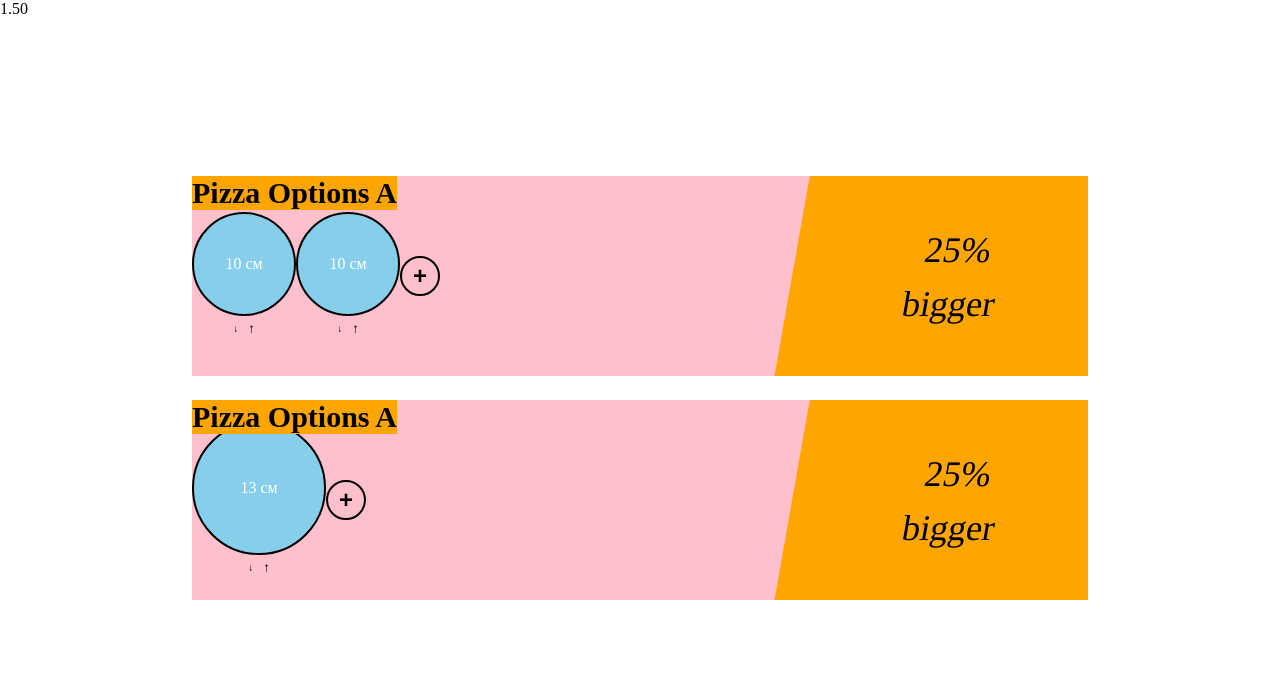
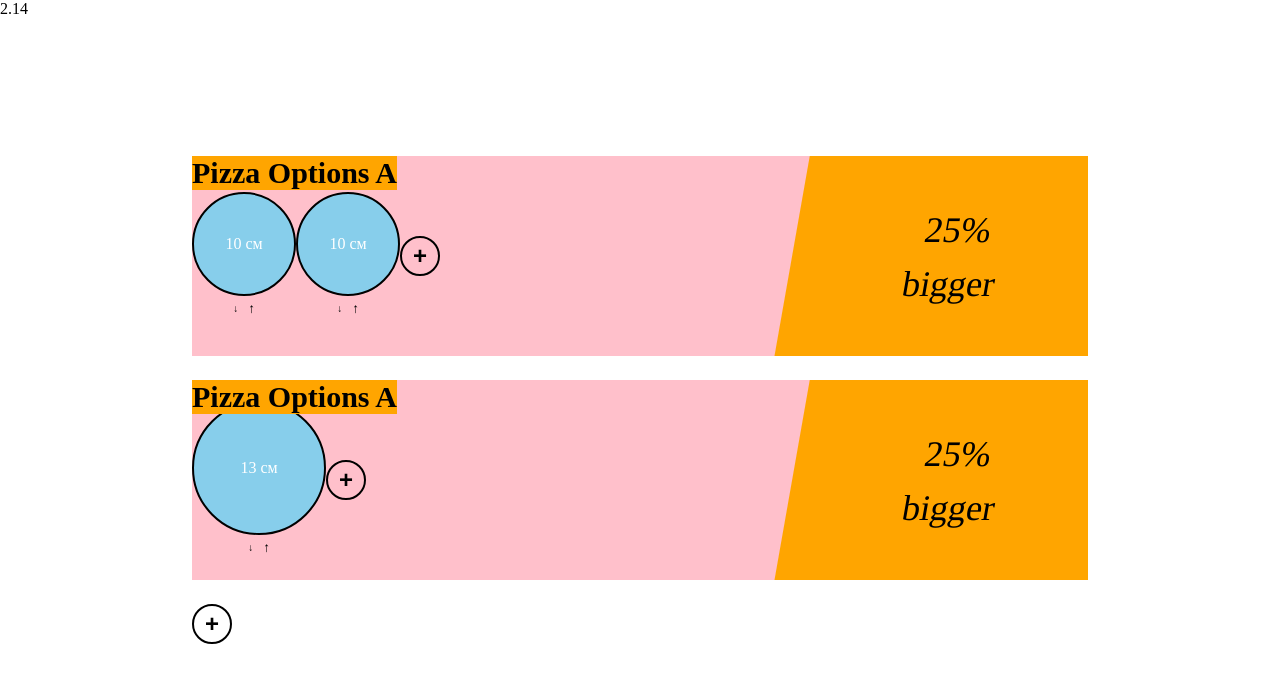
Before and after one commit to pylsar/VuePizza, a Vue app: page / in a window 1280 px wide. Shown: the top 682 px of the page. Built offline with nearby package versions, Linux system fonts and the light colour scheme.

Commit message:
addButton fix bugs wthith id addDeal

```diff
--- a/src/App.vue
+++ b/src/App.vue
@@ -1,7 +1,7 @@
 <template>
 <div>
   <pizza-app></pizza-app>
-  1.50
+  2.14
 </div>
 </template>
 
--- /dev/null
+++ b/src/components/AddButton.vue
@@ -0,0 +1,17 @@
+<template>
+    <button class="pizza__plus"
+        @click="add"
+    >
+        +
+    </button>
+</template>
+<script>
+export default{
+    name: 'AddButton',
+    methods: {
+        add(){
+            this.$emit('add');
+        }
+    }
+}
+</script>
--- a/src/components/PizzaApp.vue
+++ b/src/components/PizzaApp.vue
@@ -3,21 +3,28 @@
         <div v-for="deal in deals" :key="deal.id">
             <pizza-deal :id="deal.id"></pizza-deal>
         </div>
+        <add-button @add="createDeal"/>
     </div>
 </template>
 <script>
 import PizzaDeal from './PizzaDeal.vue';
+import AddButton from './AddButton.vue';
 
 export default{
     name: 'PizzaApp',
     components: {
-        PizzaDeal
-
+        PizzaDeal,
+        AddButton
     },
     computed: {
         deals(){
             return this.$store.getters.deals;
         },
+    },
+    methods: {
+        createDeal(){
+            this.$store.dispatch('createDeal')
+        }
     }
 }
 </script>
--- a/src/components/PizzaDeal.vue
+++ b/src/components/PizzaDeal.vue
@@ -1,14 +1,10 @@
 <template>
     <div class="pizzaDeal">
         <div class="pizza__left">
-            <div v-for="pie in pies" :key="pie.id">
+            <div v-for="(pie, index) in pies" :key="index">
                 <pizza-pie :id="pie.id"></pizza-pie>
             </div>
-            <button class="pizza__plus"
-                @click="createPie"
-            >
-            +
-            </button>
+            <add-button @add="createPie"/>
         </div>
         <div class="pizza__right">
             <div>25%</div>
@@ -19,10 +15,12 @@
 </template>
 <script>
 import PizzaPie from './PizzaPie';
+import AddButton from './AddButton';
 export default{
     name: 'PizzaDeal',
     components:{
-        PizzaPie
+        PizzaPie,
+        AddButton
     },
     props: {
         id: {
--- a/src/store/index.js
+++ b/src/store/index.js
@@ -59,9 +59,17 @@ export default new Vuex.Store({
     }
   },
   actions: {
+    createDeal({commit, dispatch}){
+      const deal = {
+        id: markId(),
+        pies: []
+      }
+      commit('addDeal', deal);
+      dispatch('createPie', {deal});
+    },
     createPie({commit}, {deal}){
       const pie = {
-        id: markId,
+        id: markId(),
         diameter: 10
       };
       commit('addPie', {deal, pie});
```
